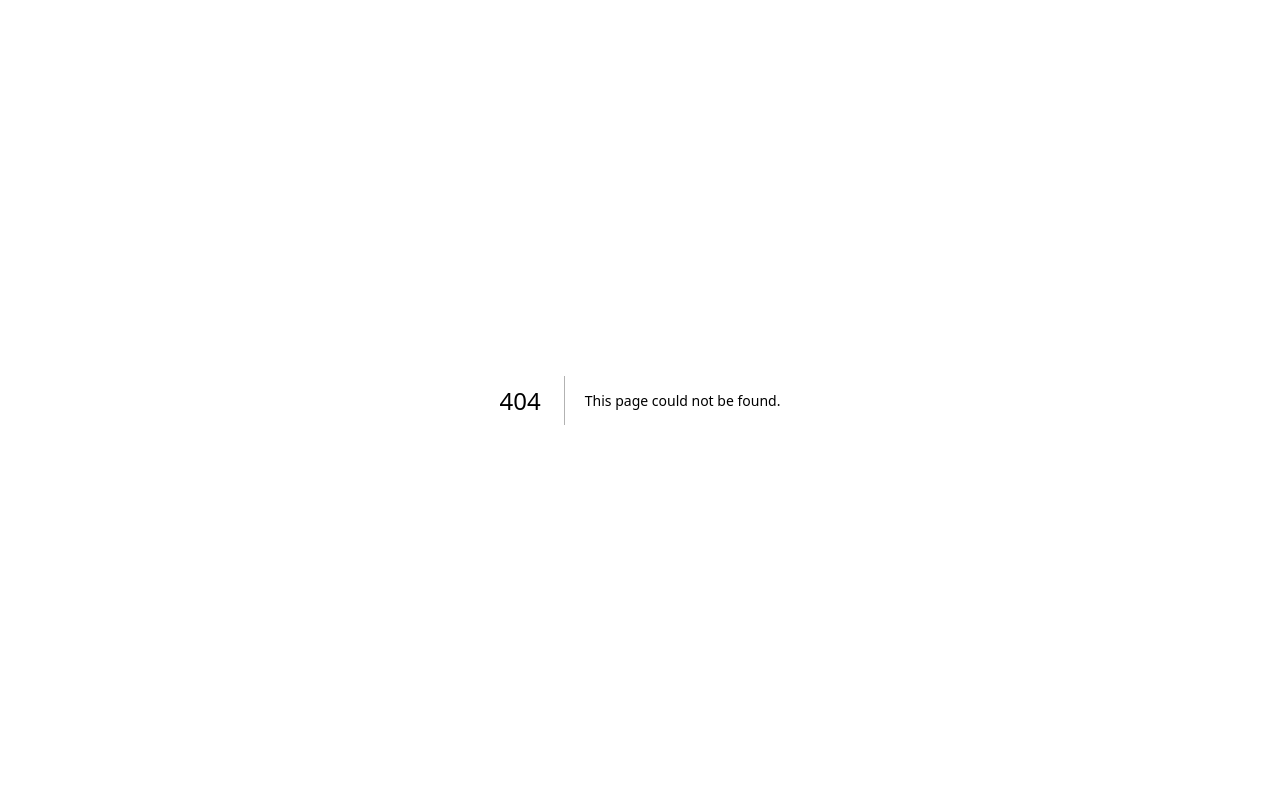
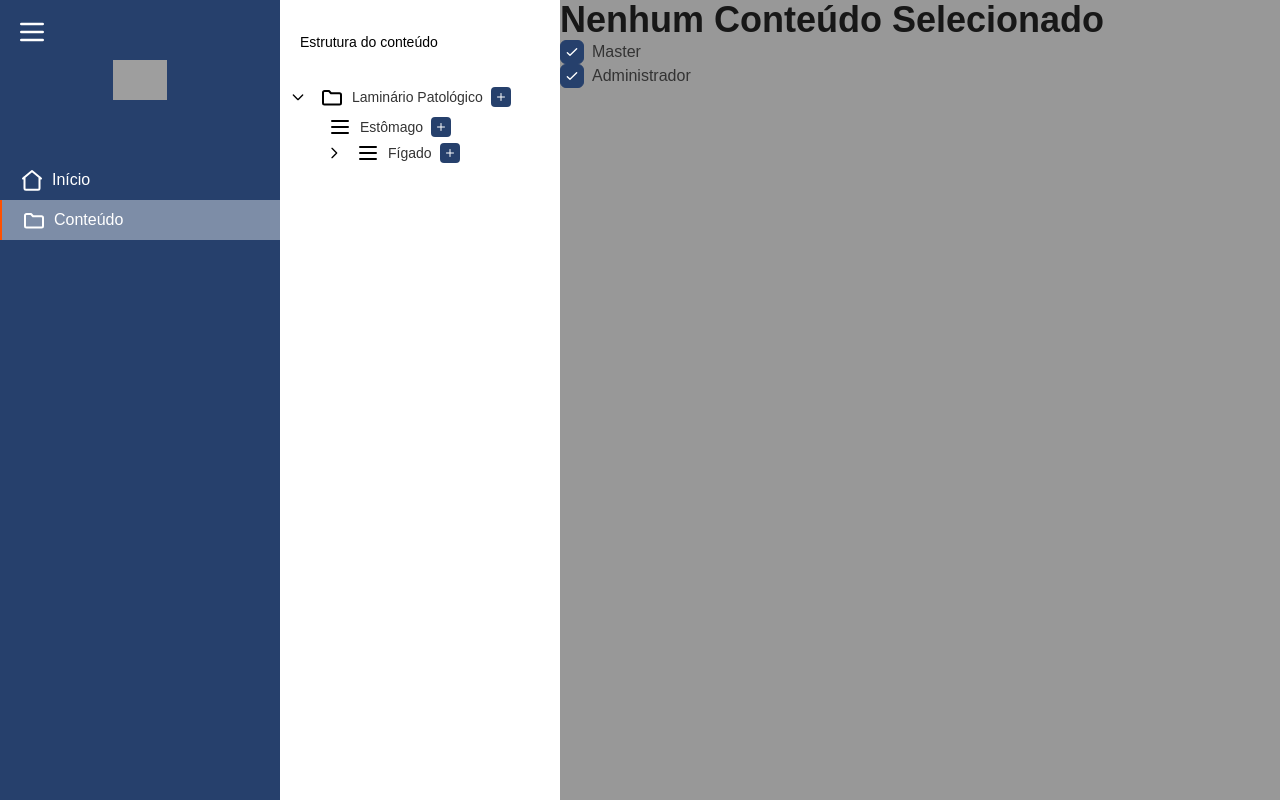
Before and after one commit to waveformer10/HistoPat, a Next.js app: page /PageExample in a window 1280 px wide. Before the commit this address had no page. Built offline with nearby package versions, Linux system fonts and the light colour scheme; grey boxes are pictures that could not be loaded.

Commit message:
Página para testes de componentes

```diff
--- /dev/null
+++ b/src/app/PageExample/page.tsx
@@ -0,0 +1,99 @@
+'use client';
+
+import { useState } from "react";
+
+import { Checkbox } from "components/Checkbox/Checkbox";
+import { ContentTreeItem } from "components/ContentTreeItem/ContentTreeItem";
+import { SideBar } from "components/SideBar/SideBar";
+import { SideBarItem } from "components/SideBarItem/SideBarItem";
+
+import { useRouter,usePathname } from "next/navigation";
+
+export default function SideBarExample() {
+
+    const router = useRouter();
+    const pathname = usePathname();
+
+    const [content, setContent] = useState<string | null>(null);
+
+    return (
+        <div className="flex h-screen w-screen bg-light-gray">
+            <SideBar
+                image="https://novoportal.unipam.edu.br/assets/logo_unipam-2d39776e.png"
+                collapsible={true}
+            >
+                    <SideBarItem
+                        icon={"home_icon"}
+                        title="Início"
+                        selected={false}
+                        onClick={() => router.push('/')}
+                    />
+                    <SideBarItem
+                        icon={"folder_icon"}
+                        title="Conteúdo"
+                        selected={true}
+                        onClick={() => {
+                            if (pathname !== '/PageExample') {
+                                router.push('/PageExample');
+                            }
+                        }}
+                    />
+            </SideBar>
+            <SideBar
+                colorNavigation="secondary"
+                title="Estrutura do conteúdo"
+            >
+                <ContentTreeItem
+                    title="Laminário Patológico"
+                    icon="folder_icon"
+                    defaultOpen={true}
+                    allowAddButton
+                    onSelect={(title) => setContent(title)}
+                    selectedTitle={content ?? ""}
+                    children={[
+                        {
+                            title: "Estômago",
+                            icon: "list_icon",
+                            defaultOpen: false,
+                            allowAddButton: true
+                        },
+                        {
+                        title: "Fígado",
+                        icon: "list_icon",
+                        allowAddButton: true,
+                        children: [
+                            {
+                            title: "Esteatose",
+                            icon: "collection_icon",
+                            allowAddButton: true,
+                            children: [
+                                { title: "Lâmina 001",
+                                    icon: "file_icon",
+                                    allowAddButton: false
+                                }
+                            ],
+                            },
+                        ],
+                        },
+                    ]}
+                />
+
+            </SideBar>
+            <main className="ml-70 overflow-y-auto">
+                <h1 className="text-4xl font-bold">
+                    {content !== null ? `Conteúdo Selecionado: ${content}` : "Nenhum Conteúdo Selecionado"}
+                </h1>
+                <Checkbox
+                        label="Master"
+                        checked={true}
+                        onChange={(checked) => console.log("Novo estado:", checked)}
+                    />
+                <Checkbox
+                    label="Administrador"
+                    checked={true}
+                    onChange={(checked) => console.log("Novo estado:", checked)}
+                />
+            </main>
+        </div>
+    )
+}
```
